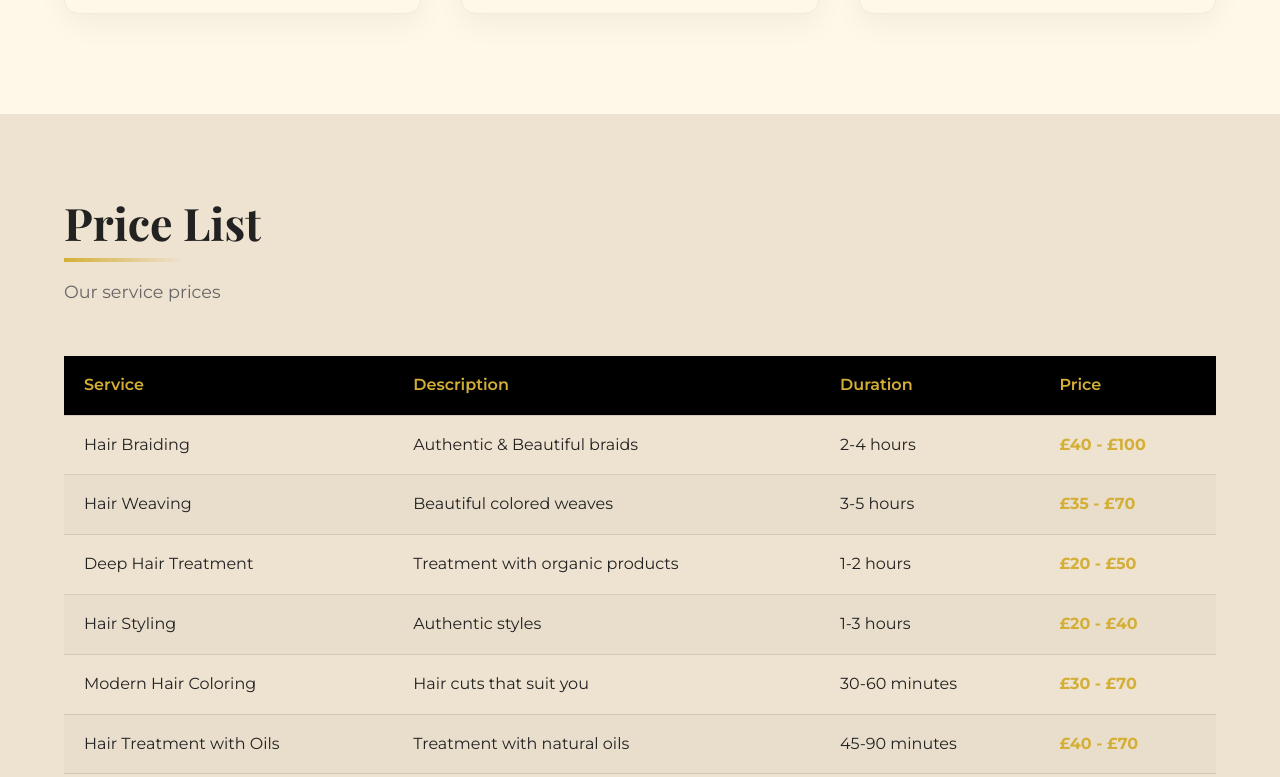
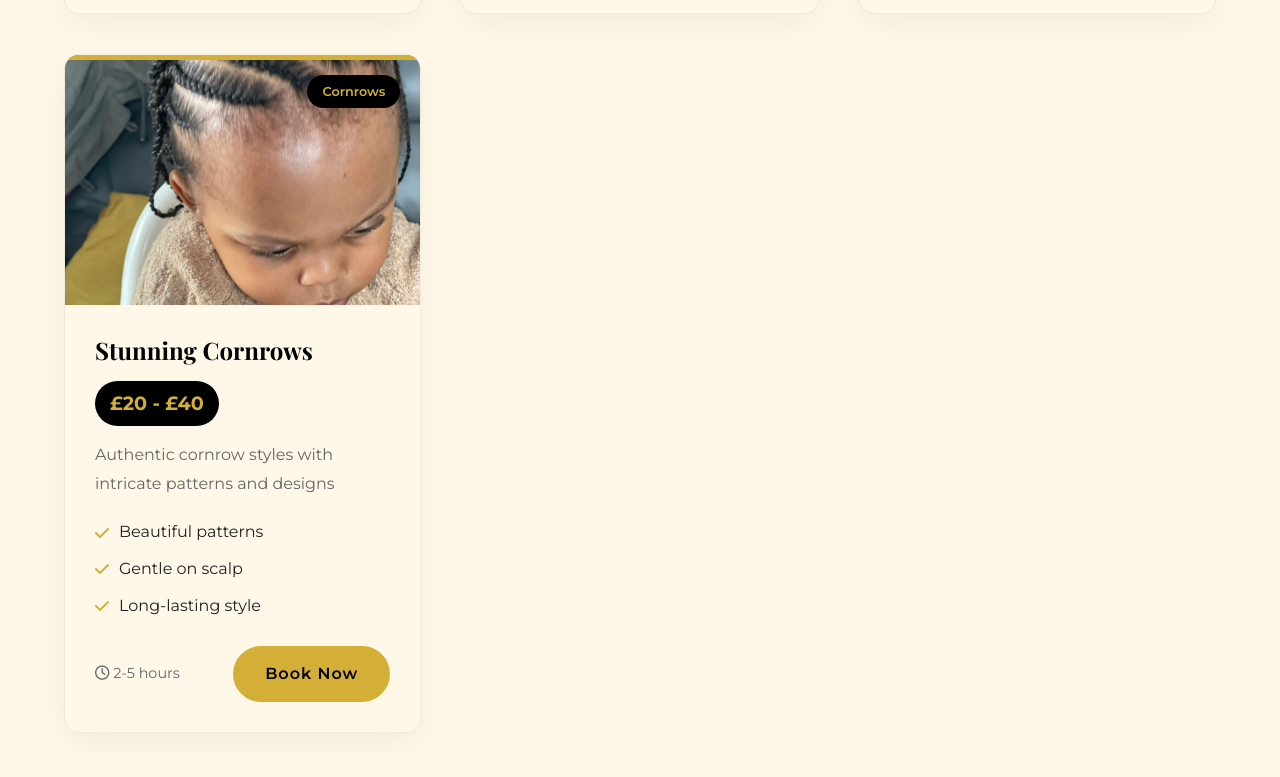
Before and after one commit to AdemiluaAdeola/salon-frontend, a plain HTML site: page services.html in a window 1280 px wide. Shown: the part 2530-3307 px from the top of the page. Drawn offline with nearby package versions, Linux system fonts and the light colour scheme.

```diff
--- a/services.html
+++ b/services.html
@@ -308,6 +308,7 @@
             <div class="services-categories">
                 <button class="category-btn active" data-category="all">All</button>
                 <button class="category-btn" data-category="braiding">Braiding</button>
+                <button class="category-btn" data-category="cornrows">Cornrows</button>
                 <button class="category-btn" data-category="weaving">Hair Weaving</button>
                 <button class="category-btn" data-category="treatment">Treatment</button>
                 <button class="category-btn" data-category="styling">Styling</button>
@@ -513,6 +514,39 @@
                         </div>
                     </div>
                 </div>
+
+                <!-- Cornrows Service -->
+                <div class="service-card" data-category="cornrows">
+                    <div class="service-img-container">
+                        <img src="media/4d.jpg" alt="Cornrows" class="service-img">
+                    </div>
+                    <span class="service-badge">Cornrows</span>
+                    <div class="service-content">
+                        <h3 class="service-title">Stunning Cornrows</h3>
+                        <div class="service-price">£20 - £40</div>
+                        <p class="service-description">Authentic cornrow styles with intricate patterns and designs</p>
+
+                        <div class="service-features">
+                            <div class="service-feature">
+                                <i class="fas fa-check"></i>
+                                <span>Beautiful patterns</span>
+                            </div>
+                            <div class="service-feature">
+                                <i class="fas fa-check"></i>
+                                <span>Gentle on scalp</span>
+                            </div>
+                            <div class="service-feature">
+                                <i class="fas fa-check"></i>
+                                <span>Long-lasting style</span>
+                            </div>
+                        </div>
+
+                        <div class="service-cta">
+                            <span class="service-duration"><i class="far fa-clock"></i> 2-5 hours</span>
+                            <a href="https://wa.link/al6mp8" class="btn btn-primary">Book Now</a>
+                        </div>
+                    </div>
+                </div>
             </div>
         </div>
     </section>
@@ -568,6 +602,12 @@
                         <td>Treatment with natural oils</td>
                         <td>45-90 minutes</td>
                         <td class="price">£40 - £70</td>
+                    </tr>
+                    <tr>
+                        <td>Stunning Cornrows</td>
+                        <td>Authentic and beautiful cornrow patterns</td>
+                        <td>2-5 hours</td>
+                        <td class="price">£20 - £40</td>
                     </tr>
                 </tbody>
             </table>
@@ -648,7 +688,7 @@
                             <span>10am - 6pm</span>
                         </li>
                         <li>
-                            <span>Sunday:</span>
+                            <span>Saturday, Sunday:</span>
                             <span>Closed</span>
                         </li>
                     </ul>
```
Also changed, not shown: contact.html (+2 -2 lines), index.html (+2 -2 lines), portfolio.html (+1 -1 lines).
